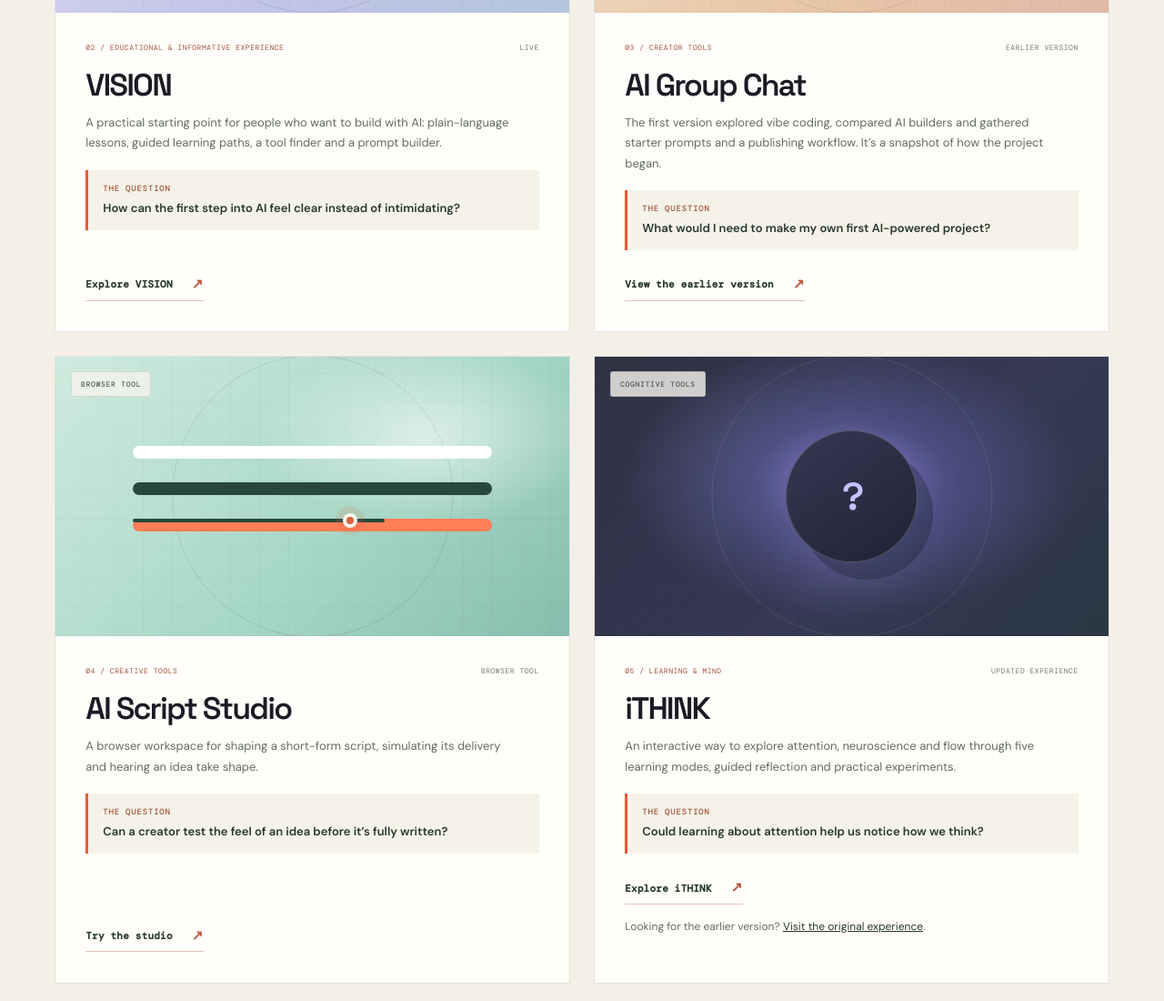
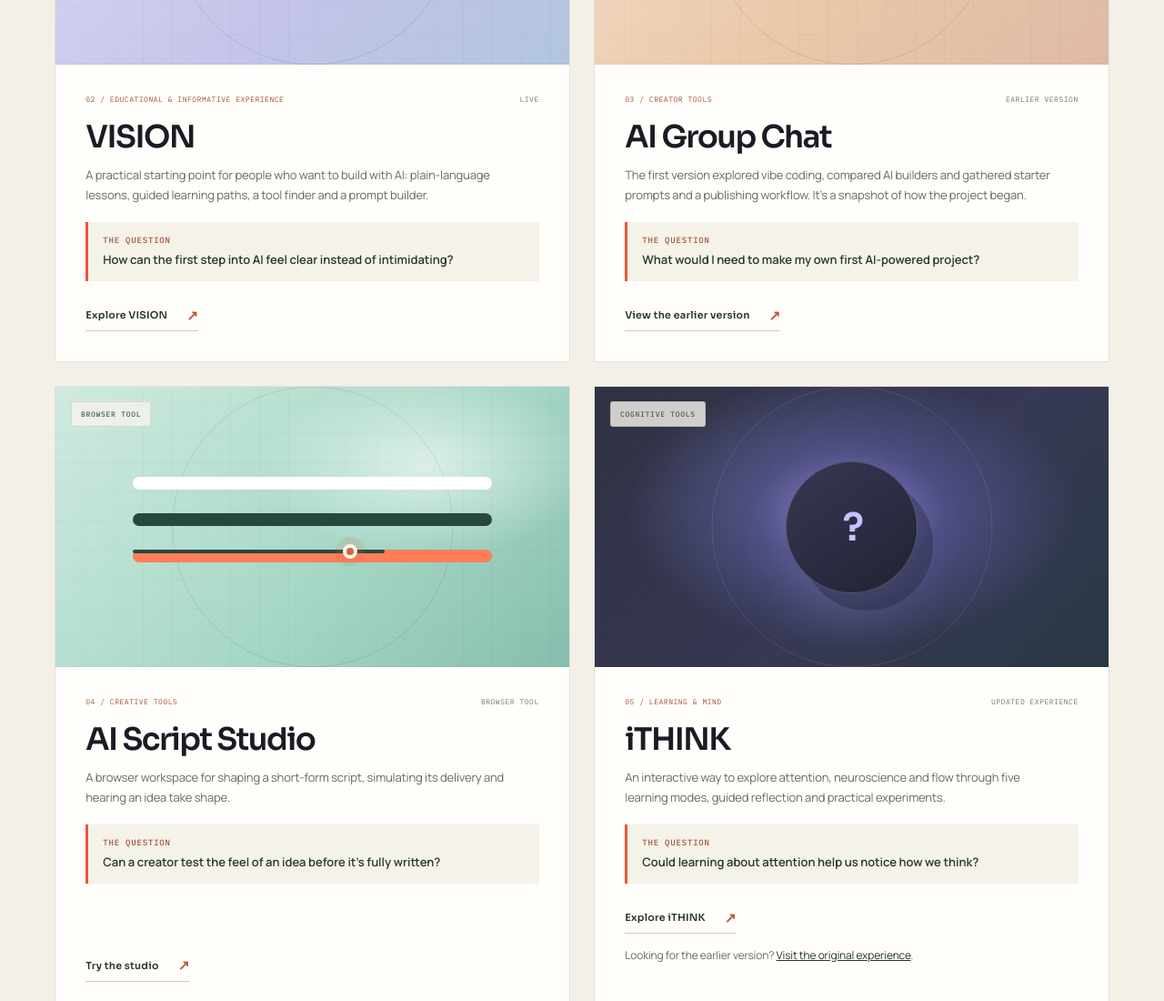
Before and after one commit to aigroupchathq/vaishnavdeshmukh-portfolio, a plain HTML site: page index.html in a window 1280 px wide. Shown: the part 3713-4813 px from the top of the page at 91% size. Drawn offline with nearby package versions, Linux system fonts and the light colour scheme.

Commit message:
Improve typography across the portfolio
Replace the previous font mix with a more cohesive display, text, and metadata system for clearer hierarchy and a more deliberate visual voice.

Co-authored-by: Copilot <223556219+Copilot@users.noreply.github.com>

```diff
--- a/index.html
+++ b/index.html
@@ -10,7 +10,7 @@
     <title>Vaishnav Deshmukh | Independent Product Builder</title>
     <link rel="preconnect" href="https://fonts.googleapis.com" />
     <link rel="preconnect" href="https://fonts.gstatic.com" crossorigin />
-    <link href="https://fonts.googleapis.com/css2?family=DM+Mono:wght@400;500&family=DM+Sans:wght@400;500;600;700&family=Space+Grotesk:wght@500;600;700&display=swap" rel="stylesheet" />
+    <link href="https://fonts.googleapis.com/css2?family=IBM+Plex+Mono:wght@400;500;600&family=Manrope:wght@400;500;600;700;800&family=Sora:wght@400;500;600;700&display=swap" rel="stylesheet" />
     <link rel="stylesheet" href="styles.css" />
     <link rel="stylesheet" href="projects.css" />
     <link rel="stylesheet" href="portfolio-refresh.css" />
--- a/portfolio-refresh.css
+++ b/portfolio-refresh.css
@@ -2433,3 +2433,111 @@ body {
     transition: none;
   }
 }
+
+:root {
+  --font-body: "Manrope", "Segoe UI", sans-serif;
+  --font-display: "Sora", "Avenir Next", sans-serif;
+  --font-mono: "IBM Plex Mono", "Cascadia Mono", monospace;
+}
+
+body,
+button,
+input,
+select,
+textarea {
+  font-family: var(--font-body);
+  font-optical-sizing: auto;
+}
+
+h1,
+h2,
+h3,
+h4,
+h5,
+h6,
+.hero h1,
+.section-heading h2,
+.vision-content h2,
+.about h2,
+.contact h2,
+.brand,
+.button,
+.text-link,
+.contact-email,
+.now-label,
+.now-copy p,
+.capability h3,
+.hero-principles strong,
+.project h3,
+.studio-orb,
+.logistics-brandmark,
+.logistics-wordmark,
+.logistics-greeting b,
+.logistics-shipment-id {
+  font-family: var(--font-display);
+  font-optical-sizing: auto;
+}
+
+.eyebrow,
+.availability,
+.ticker-track,
+.hero-aside-label,
+.hero-aside-footer,
+.hero-principles li > span,
+.capability-number,
+.skill-tags,
+.visual-label,
+.project-meta,
+.project-question > span,
+.facts,
+.contact-address,
+.socials,
+.footer,
+.logistics-live,
+.logistics-greeting > span,
+.logistics-shipment-label,
+.logistics-activity-heading,
+.logistics-status,
+.logistics-stops,
+.logistics-event time {
+  font-family: var(--font-mono);
+  font-variant-numeric: tabular-nums;
+}
+
+.hero h1,
+.section-heading h2,
+.vision-content h2,
+.about h2,
+.contact h2 {
+  font-weight: 600;
+  letter-spacing: -.065em;
+}
+
+.project h3,
+.capability h3 {
+  font-weight: 600;
+  letter-spacing: -.045em;
+}
+
+.lede,
+.section-intro,
+.capability-copy p,
+.project-body > p,
+.about-copy p,
+.contact-copy,
+.skill-tags li,
+.facts strong,
+.visual-caption,
+.logistics-destination,
+.logistics-event b,
+.logistics-event small,
+.logistics-cta,
+.socials a {
+  letter-spacing: -.012em;
+  font-family: var(--font-body);
+}
+
+.nav nav a {
+  font-family: var(--font-display);
+  font-weight: 500;
+}
```
